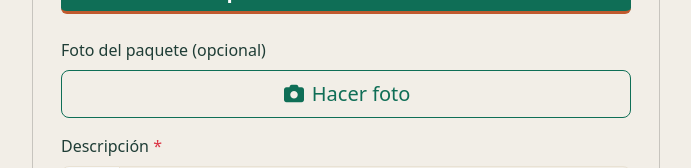
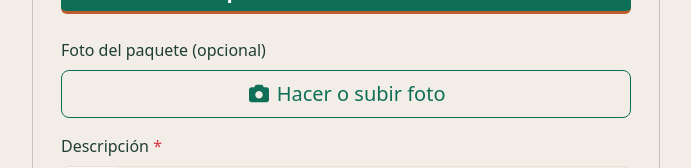
Before and after one commit to Roberjr10/furgon-fuente-vue, a Vue app: page /create in a window 1280 px wide. Shown: the part 1048-1216 px from the top of the page, without its empty margins (294-985 px from the left). Built offline with nearby package versions, Linux system fonts and the light colour scheme; sample sign-in values are in the browser's storage.

Commit message:
Permitir subir foto de galería, no solo sacar con la cámara
capture="environment" fuerza la cámara directo en el input file. Sin
ese atributo el navegador ofrece elegir entre cámara o galería.

```diff
--- a/src/views/CargaRapidaView.vue
+++ b/src/views/CargaRapidaView.vue
@@ -146,9 +146,9 @@
             <img :src="fotoPreviewUrl" alt="Foto del paquete" class="cr-foto-preview img-thumbnail">
           </div>
           <button type="button" class="cr-foto-btn" @click="$refs.inputFoto.click()">
-            <i class="fa-solid fa-camera"></i> {{ fotoPreviewUrl ? 'Cambiar foto' : 'Hacer foto' }} <span class="opt">(opcional)</span>
+            <i class="fa-solid fa-camera"></i> {{ fotoPreviewUrl ? 'Cambiar foto' : 'Hacer o subir foto' }} <span class="opt">(opcional)</span>
           </button>
-          <input ref="inputFoto" type="file" accept="image/*" capture="environment" class="d-none" @change="onFotoSeleccionada">
+          <input ref="inputFoto" type="file" accept="image/*" class="d-none" @change="onFotoSeleccionada">
         </div>
 
         <div class="cr-toggle-row">
--- a/src/views/CreateView.vue
+++ b/src/views/CreateView.vue
@@ -121,9 +121,9 @@
                 </button>
             </div>
             <button v-else type="button" class="btn btn-outline-primary btn-lg w-100" @click="$refs.inputFoto.click()">
-                <i class="fa-solid fa-camera"></i> Hacer foto
+                <i class="fa-solid fa-camera"></i> Hacer o subir foto
             </button>
-            <input ref="inputFoto" type="file" accept="image/*" capture="environment" class="d-none" @change="onFotoSeleccionada">
+            <input ref="inputFoto" type="file" accept="image/*" class="d-none" @change="onFotoSeleccionada">
         </div>
 
         <div class="col-12">
--- a/src/views/EditView.vue
+++ b/src/views/EditView.vue
@@ -90,9 +90,9 @@
                 <img :src="fotoPreviewUrl" alt="Foto del paquete" class="foto-preview img-thumbnail">
             </div>
             <button type="button" class="btn btn-outline-primary btn-lg w-100" @click="$refs.inputFoto.click()">
-                <i class="fa-solid fa-camera"></i> {{ fotoPreviewUrl ? 'Cambiar foto' : 'Hacer foto' }}
+                <i class="fa-solid fa-camera"></i> {{ fotoPreviewUrl ? 'Cambiar foto' : 'Hacer o subir foto' }}
             </button>
-            <input ref="inputFoto" type="file" accept="image/*" capture="environment" class="d-none" @change="onFotoSeleccionada">
+            <input ref="inputFoto" type="file" accept="image/*" class="d-none" @change="onFotoSeleccionada">
         </div>
 
         <div class="col-12">
```
